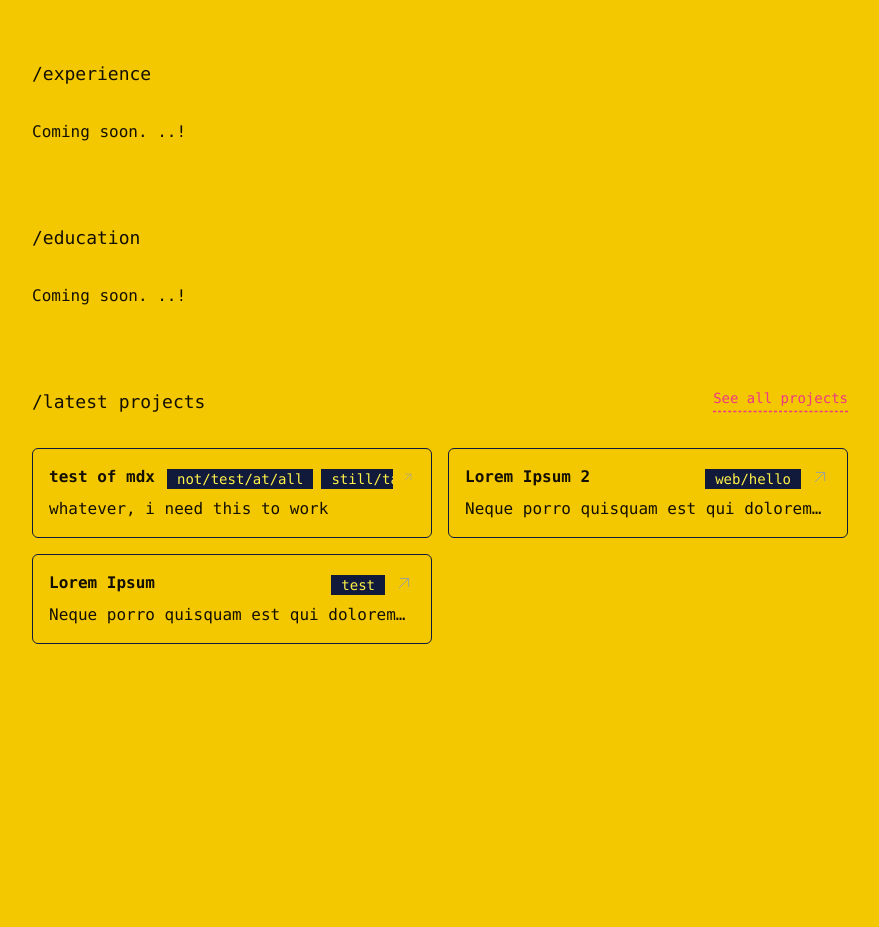
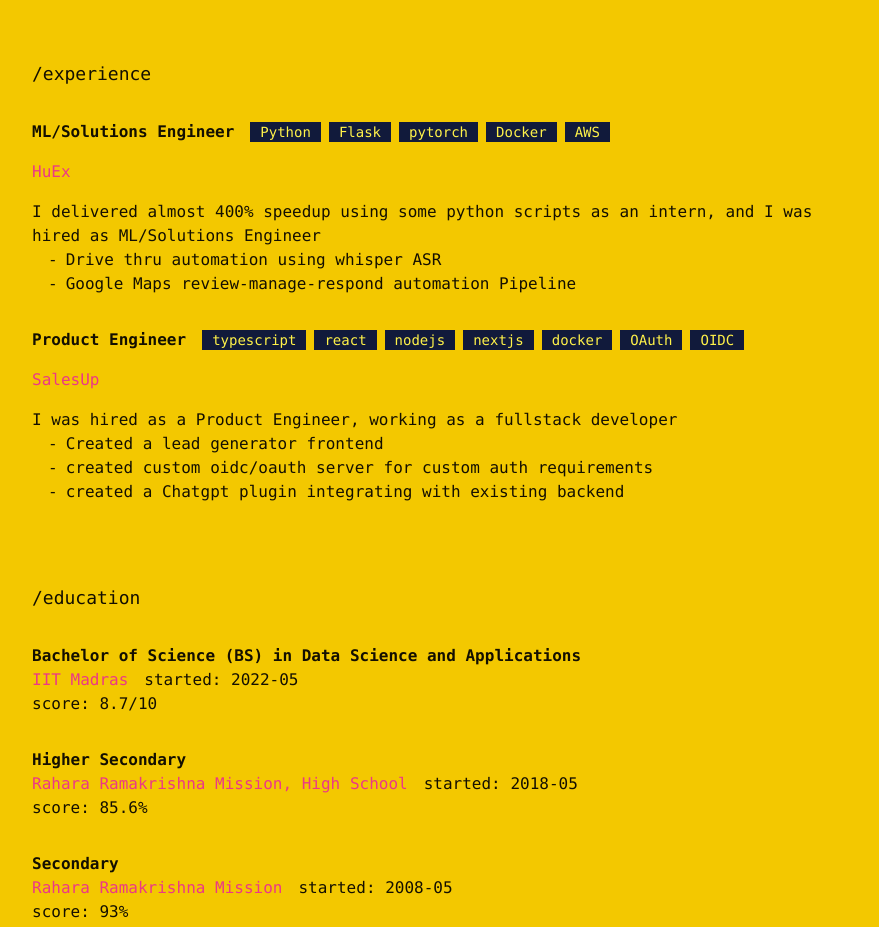
Before and after one commit to raiden076/2024_portfolio, an Astro site: page / in a window 1280 px wide. Shown: the part 980-1907 px from the top of the page, without its empty margins (200-1079 px from the left). Before the commit the page ends 1688 px from the top, so only its background shows below. Built offline with nearby package versions, Linux system fonts and the light colour scheme; Astro itself is replaced by a stand-in of ours.

Commit message:
not sure about the design of exp, edu is fine

```diff
--- a/src/config.ts
+++ b/src/config.ts
@@ -12,12 +12,21 @@ interface IConfig {
   socials: {
     [name: string]: string;
   };
-  projects: {
-    [name: string]: {
-      url: string;
-      tags: string[];
-    };
-  };
+  experience: {
+    title: string;
+    company: string;
+    companyUrl?: string;
+    tagline: string;
+    projects: string[];
+    stack: string[];
+  }[];
+  education: {
+    title: string;
+    institute: string;
+    instituteUrl?: string;
+    started: string;
+    score: string;
+  }[]
   og: {
     image: string;
   };
@@ -35,19 +44,49 @@ export const Config: IConfig = {
   socials: {
     github: "https://github.com/raiden076",
     X: "https://x.com/arkaprav0",
-    // instagram: "https://instagram.com/arkaprav0",
-    // "mail": "mailto:hi@arkaprav0.in",
   },
-  projects: {
-    "Notes & blog": {
-      url: "https://notes.arkaprav0.in",
-      tags: ["jotai/atom", "react", "nextjs", "cloudflare"],
+  experience: [
+    {
+      title: "ML/Solutions Engineer",
+      company: "HuEx",
+      companyUrl: "https://www.huex.ai/",
+      tagline: "I delivered almost 400% speedup using some python scripts as an intern, and I was hired as ML/Solutions Engineer",
+      projects: ["Drive thru automation using whisper ASR", "Google Maps review-manage-respond automation Pipeline"],
+      stack: ["Python", "Flask", "pytorch", "Docker", "AWS"],
     },
-    Linux: {
-      url: "https://github.com/torvalds/linux",
-      tags: ["c", "kernel", "unix", "os"],
+    {
+      title: "Product Engineer",
+      company: "SalesUp",
+      companyUrl: "https://salesup.club/",
+      tagline: "I was hired as a Product Engineer, working as a fullstack developer",
+      projects: ["Created a lead generator frontend", "created custom oidc/oauth server for custom auth requirements", "created a Chatgpt plugin integrating with existing backend"],
+      stack: ["typescript", "react", "nodejs", "nextjs", "docker", "OAuth", "OIDC"],
     },
-  },
+  ],
+  education: [
+    {
+      title: "Bachelor of Science (BS) in Data Science and Applications",
+      institute: "IIT Madras",
+      instituteUrl: "https://study.iitm.ac.in/",
+      started: "2022-05",
+      score: "8.7/10"
+    },
+    {
+      title: "Higher Secondary",
+      institute: "Rahara Ramakrishna Mission, High School",
+      instituteUrl: "https://www.rkmissionrahara.org/",
+      started: "2018-05",
+      score: "85.6%"
+    },
+    {
+      title: "Secondary",
+      institute: "Rahara Ramakrishna Mission",
+      instituteUrl: "https://www.rkmissionrahara.org/",
+      started: "2008-05",
+      score: "93%"
+    },
+
+  ],
   og: {
     image: icon.src,
   },
--- a/src/pages/index.astro
+++ b/src/pages/index.astro
@@ -144,13 +144,57 @@ const projects = (await getCollection("projects")).sort(function (
         <header class="flex w-full">
           <h3 class="text-lg">/experience</h3>
         </header>
-        Coming soon. ..!
+        {
+          Config.experience.map((exp) => (
+            <div class="flex flex-col gap-4">
+              <div class="flex gap-4 items-center ">
+                <h3 class="font-semibold">{exp.title}</h3>
+                <div class="overflow-hidden truncate flex gap-2 ">
+                  {exp.stack.map((tag) => (
+                    <div class="badge badge-neutral ">{tag}</div>
+                  ))}
+                </div>
+              </div>
+              <a href={exp.companyUrl} class="text-primary hover:underline">
+                {exp.company}
+              </a>
+              <div>
+                <p>{exp.tagline}</p>
+                <div class="flex flex-col">
+                  {exp.projects.map((project) => (
+                    <div class="flex gap-2">
+                      <div class="w-2" /> -{" "}
+                      <span class="font-extralight">{project}</span>
+                    </div>
+                  ))}
+                </div>
+              </div>
+            </div>
+          ))
+        }
       </article>
       <article class="flex flex-col gap-8">
         <header class="flex w-full">
           <h3 class="text-lg">/education</h3>
         </header>
-        Coming soon. ..!
+        <!-- Coming soon. ..! -->
+        {
+          Config.education.map((education) => (
+            <div>
+              <h3 class="font-semibold">{education.title}</h3>
+              <div class="flex gap-4">
+                <a
+                  href={education.instituteUrl}
+                  class="text-primary hover:underline"
+                >
+                  {education.institute}
+                </a>
+                <p>started: {education.started}</p>
+              </div>
+              <p>score: {education.score}</p>
+            </div>
+          ))
+        }
       </article>
 
       <article class="flex flex-col gap-8">
```
